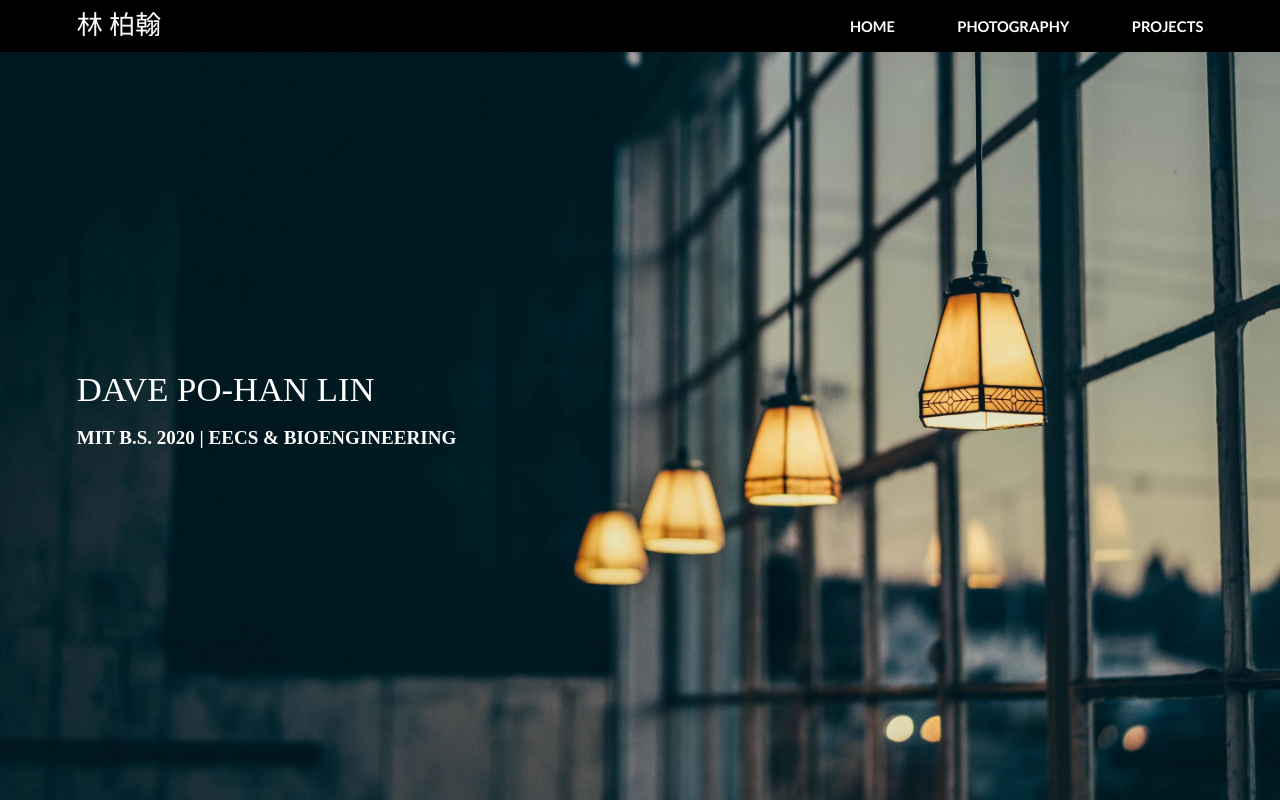
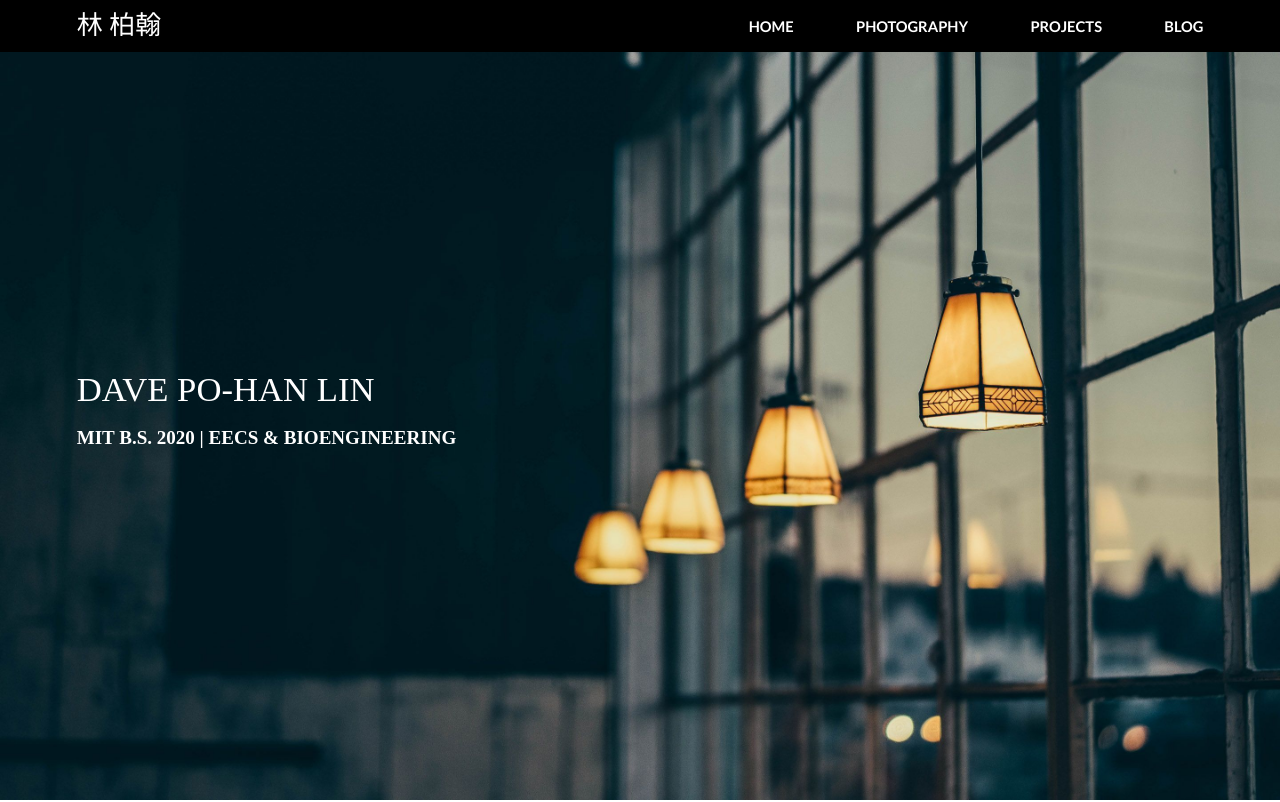
Before and after one commit to davephlin/davephlin.github.io, a plain HTML site: page index.html in a window 1280 px wide. Shown: the top 802 px of the page. Drawn offline with Linux system fonts and the light colour scheme; a web font is replaced by a local one.

Commit message:
add blog

```diff
--- a/index.html
+++ b/index.html
@@ -24,6 +24,7 @@
 						<a href="index.html">Home</a>
 						<a href="photos.html">Photography</a>
 						<a href="projects.html">Projects</a>
+						<a href="https://lindaveblog.wordpress.com/">Blog</a>
 					</nav>
 				</div>
 			</header>
```
Also changed, not shown: photos.html (+1 -0 lines), projects.html (+1 -0 lines).
